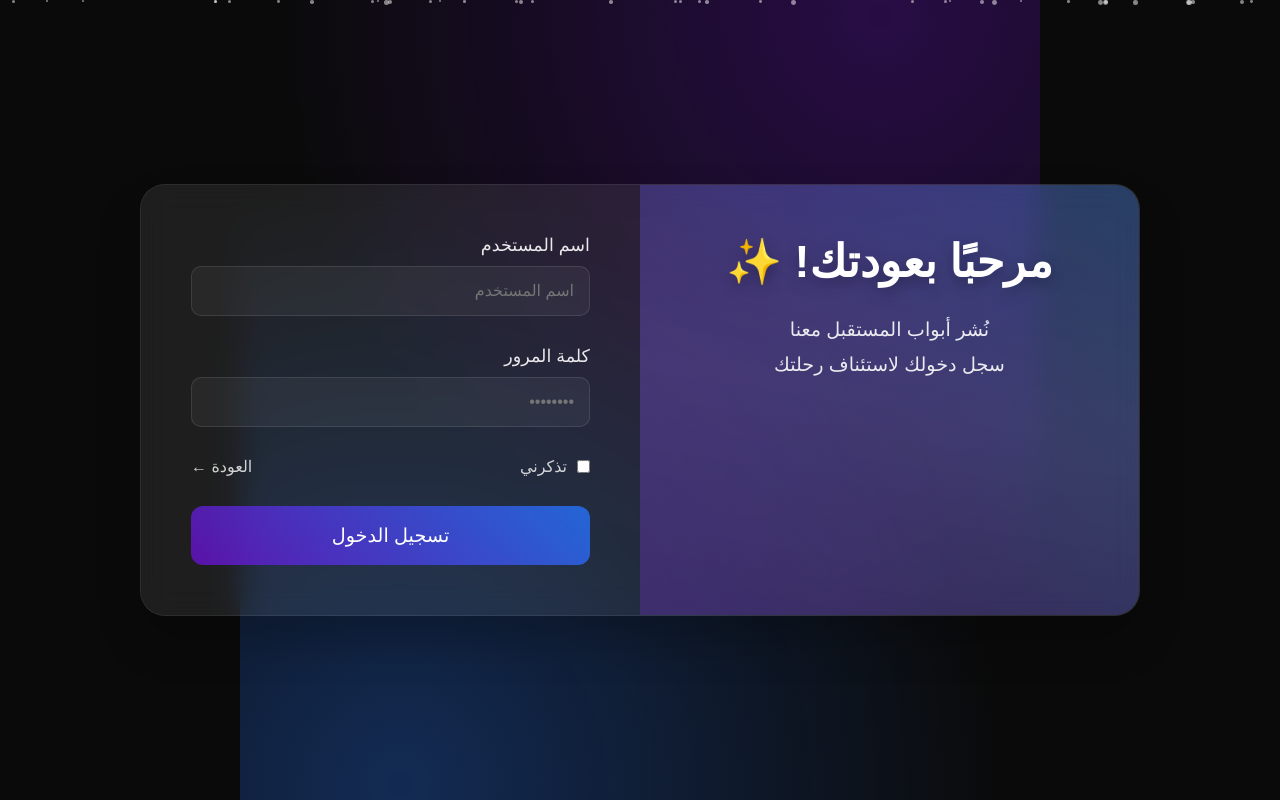
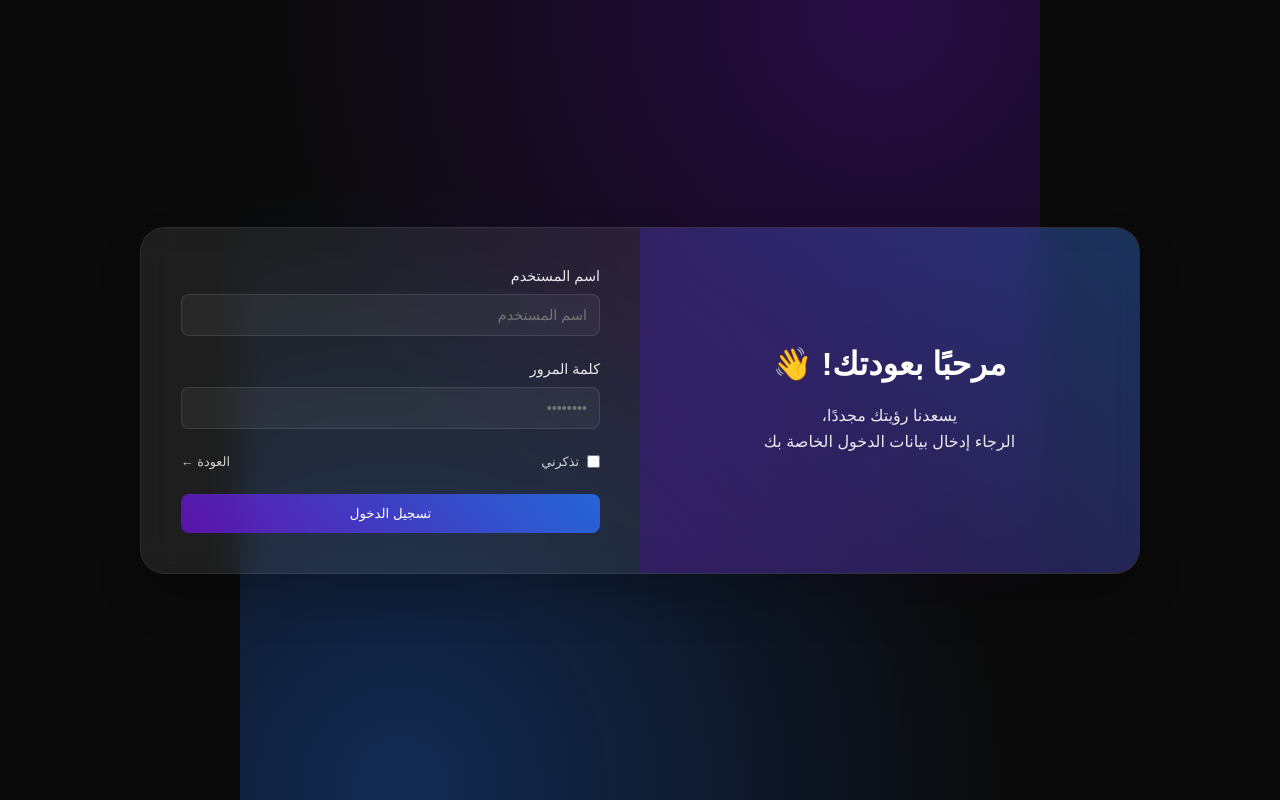
Before and after one commit to thesmartshadow/Login-Page, a plain HTML site: page Login Page.html in a window 1280 px wide. Shown: the top 800 px of the page. Drawn offline with Linux system fonts and the light colour scheme.

Commit message:
Update Login Page.html

```diff
--- a/Login Page.html
+++ b/Login Page.html
@@ -3,7 +3,7 @@
 <head>
     <meta charset="UTF-8">
     <meta name="viewport" content="width=device-width, initial-scale=1.0">
-    <title>تسجيل دخول متطور</title>
+    <title>تسجيل دخول </title>
     <style>
         * {
             margin: 0;
@@ -18,10 +18,9 @@
             justify-content: center;
             align-items: center;
             background: #0a0a0a;
-            overflow: hidden;
+            overflow-x: hidden;
             position: relative;
         }
-
 
         .nebula-effect {
             position: absolute;
@@ -42,35 +41,9 @@
             100% { transform: rotate(360deg); }
         }
 
-        .particles {
-            position: absolute;
-            width: 100%;
-            height: 100%;
-            pointer-events: none;
-        }
-
-        .particle {
-            position: absolute;
-            background: rgba(255, 255, 255, 0.5);
-            border-radius: 50%;
-            animation: particle-float 20s infinite;
-        }
-
-        @keyframes particle-float {
-            0%, 100% {
-                transform: translateY(0) scale(0.5);
-                opacity: 0;
-            }
-            50% {
-                transform: translateY(-100vh) scale(1.2);
-                opacity: 0.8;
-            }
-        }
-
-
         .glass-card {
             position: relative;
-            width: 90%;
+            width: 95%;
             max-width: 1000px;
             background: rgba(255, 255, 255, 0.05);
             backdrop-filter: blur(15px);
@@ -81,202 +54,150 @@
             grid-template-columns: 1fr 1fr;
             overflow: hidden;
             z-index: 2;
-            transition: 0.5s;
+            margin: 20px;
         }
 
-        .glass-card:hover {
-            box-shadow: 0 35px 55px rgba(0, 0, 0, 0.4);
-            transform: translateY(-10px);
-        }
-
-
         .welcome-section {
-            padding: 50px;
-            background: linear-gradient(
-                45deg,
-                rgba(106, 17, 203, 0.3),
-                rgba(37, 117, 252, 0.3)
-            );
-            position: relative;
-            overflow: hidden;
-        }
-
-        .welcome-section::before {
-            content: '';
-            position: absolute;
-            top: -50%;
-            left: -50%;
-            width: 200%;
-            height: 200%;
-            background: linear-gradient(
-                45deg,
-                transparent,
-                rgba(255, 255, 255, 0.1),
-                transparent
-            );
-            animation: light-sweep 8s infinite;
-        }
-
-        @keyframes light-sweep {
-            0% { transform: rotate(0deg); }
-            100% { transform: rotate(360deg); }
-        }
-
-        .welcome-content {
-            position: relative;
-            z-index: 1;
-            color: white;
+            padding: 40px;
+            background: linear-gradient(45deg, rgba(106, 17, 203, 0.3), rgba(37, 117, 252, 0.3));
+            display: flex;
+            align-items: center;
+            justify-content: center;
             text-align: center;
         }
 
         .welcome-content h1 {
-            font-size: 2.8rem;
-            margin-bottom: 25px;
-            text-shadow: 0 5px 15px rgba(0, 0, 0, 0.3);
+            font-size: 2rem;
+            color: white;
+            margin-bottom: 20px;
         }
 
         .welcome-content p {
-            font-size: 1.2rem;
-            line-height: 1.8;
-            opacity: 0.9;
+            font-size: 1rem;
+            color: rgba(255, 255, 255, 0.9);
+            line-height: 1.6;
         }
 
-
         .form-section {
-            padding: 50px;
+            padding: 40px;
             background: rgba(255, 255, 255, 0.03);
         }
 
         .form-group {
-            margin-bottom: 30px;
+            margin-bottom: 25px;
         }
 
         .form-group label {
             display: block;
             color: rgba(255, 255, 255, 0.9);
             margin-bottom: 10px;
-            font-size: 1.1rem;
+            font-size: 0.9rem;
         }
 
         .form-group input {
             width: 100%;
-            padding: 15px;
+            padding: 12px;
             background: rgba(255, 255, 255, 0.05);
             border: 1px solid rgba(255, 255, 255, 0.1);
-            border-radius: 10px;
+            border-radius: 8px;
             color: white;
-            font-size: 1rem;
-            transition: 0.3s;
-        }
-
-        .form-group input:focus {
-            background: rgba(255, 255, 255, 0.1);
-            border-color: rgba(106, 17, 203, 0.5);
-            outline: none;
-            box-shadow: 0 0 15px rgba(106, 17, 203, 0.2);
+            font-size: 0.9rem;
         }
 
         .login-options {
             display: flex;
             justify-content: space-between;
             align-items: center;
-            margin: 30px 0;
+            margin: 25px 0;
         }
 
         .remember-me {
             display: flex;
             align-items: center;
-            gap: 10px;
+            gap: 8px;
             color: rgba(255, 255, 255, 0.8);
+            font-size: 0.8rem;
         }
 
         .back-link {
             color: rgba(255, 255, 255, 0.8);
             text-decoration: none;
-            transition: 0.3s;
-            position: relative;
-        }
-
-        .back-link:hover {
-            color: white;
-            text-shadow: 0 0 15px rgba(255, 255, 255, 0.5);
+            font-size: 0.8rem;
         }
 
         .login-btn {
-            background: linear-gradient(
-                45deg,
-                rgba(106, 17, 203, 0.8),
-                rgba(37, 117, 252, 0.8)
-            );
+            width: 100%;
+            padding: 12px;
+            background: linear-gradient(45deg, rgba(106, 17, 203, 0.8), rgba(37, 117, 252, 0.8));
             color: white;
-            padding: 18px;
-            width: 100%;
             border: none;
-            border-radius: 12px;
-            font-size: 1.2rem;
+            border-radius: 8px;
             cursor: pointer;
-            transition: 0.3s;
-            position: relative;
-            overflow: hidden;
         }
 
-        .login-btn::before {
-            content: '';
-            position: absolute;
-            top: -50%;
-            left: -50%;
-            width: 200%;
-            height: 200%;
-            background: linear-gradient(
-                45deg,
-                transparent,
-                rgba(255, 255, 255, 0.2),
-                transparent
-            );
-            transform: rotate(45deg);
-            animation: btn-glow 3s infinite;
+        /* تحسينات للجوال */
+        @media (max-width: 768px) {
+            .glass-card {
+                grid-template-columns: 1fr;
+                width: 90%;
+                margin: 15px;
+            }
+
+            .welcome-section {
+                padding: 30px 20px;
+            }
+
+            .welcome-content h1 {
+                font-size: 1.5rem;
+                margin-bottom: 15px;
+            }
+
+            .welcome-content p {
+                font-size: 0.9rem;
+            }
+
+            .form-section {
+                padding: 30px 20px;
+            }
+
+            .form-group input {
+                padding: 10px;
+                font-size: 0.8rem;
+            }
+
+            .login-btn {
+                padding: 10px;
+                font-size: 0.9rem;
+            }
         }
 
-        @keyframes btn-glow {
-            0% { transform: translateX(-100%) rotate(45deg); }
-            100% { transform: translateX(100%) rotate(45deg); }
-        }
+        @media (max-width: 480px) {
+            .welcome-section {
+                padding: 25px 15px;
+            }
 
-        .login-btn:hover {
-            transform: translateY(-3px);
-            box-shadow: 0 10px 25px rgba(106, 17, 203, 0.4);
+            .form-section {
+                padding: 25px 15px;
+            }
+
+            .login-options {
+                flex-direction: column;
+                gap: 15px;
+                align-items: flex-start;
+            }
         }
     </style>
 </head>
 <body>
     <div class="nebula-effect"></div>
 
-
-    <div class="particles">
-        <script>
-            function createParticles() {
-                const container = document.querySelector('.particles');
-                for (let i = 0; i < 50; i++) {
-                    const particle = document.createElement('div');
-                    particle.className = 'particle';
-                    particle.style.left = Math.random() * 100 + '%';
-                    particle.style.width = particle.style.height =
-                        Math.random() * 3 + 2 + 'px';
-                    particle.style.animationDelay = Math.random() * 20 + 's';
-                    container.appendChild(particle);
-                }
-            }
-            createParticles();
-        </script>
-    </div>
-
     <div class="glass-card">
         <div class="welcome-section">
             <div class="welcome-content">
-                <h1>مرحبًا بعودتك! ✨</h1>
+                <h1>مرحبًا بعودتك! 👋</h1>
                 <p>
-                    نُشر أبواب المستقبل معنا<br>
-                    سجل دخولك لاستئناف رحلتك
+                    يسعدنا رؤيتك مجددًا،<br>
+                    الرجاء إدخال بيانات الدخول الخاصة بك
                 </p>
             </div>
         </div>
```
